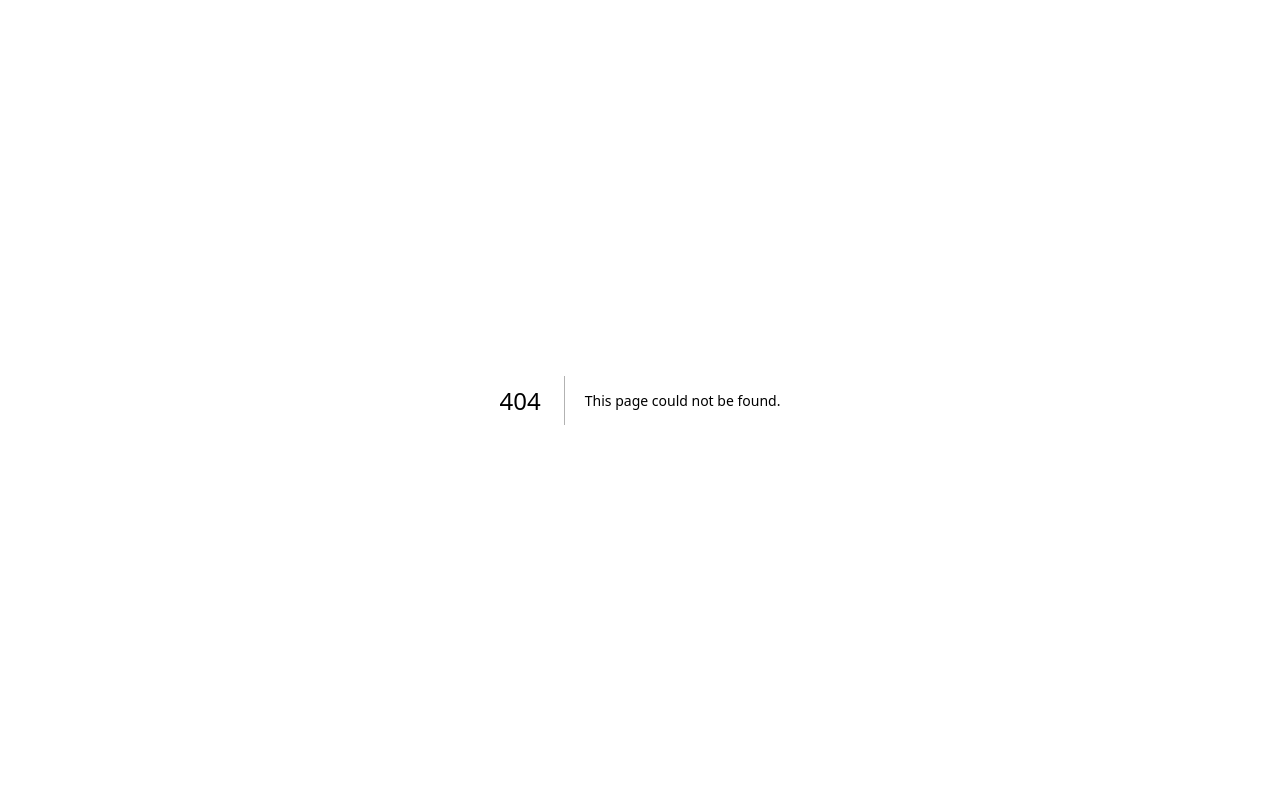
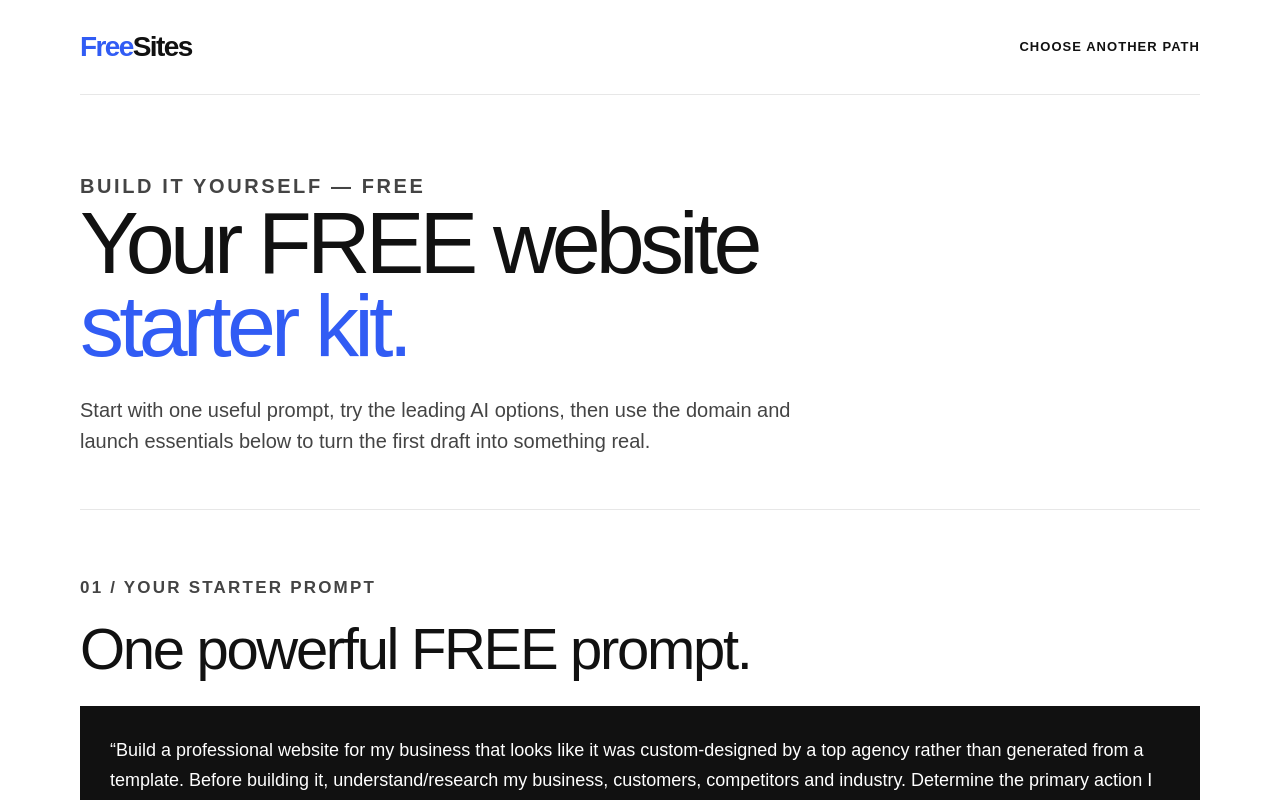
Before and after one commit to lapideas-ai/freesites-com, a Next.js app: page /diy in a window 1280 px wide. Before the commit this address had no page. Shown: the top 800 px of the page. Built offline with nearby package versions, Linux system fonts and the light colour scheme.

Commit message:
Add DIY starter kit page

```diff
--- /dev/null
+++ b/src/app/diy/page.tsx
@@ -0,0 +1,12 @@
+import type { Metadata } from "next";
+import "../funnel.css";
+import DiyClient from "./diy-client";
+
+export const metadata: Metadata = {
+  title: "FREE Website Starter Kit — FreeSites",
+  description: "A FREE website starter prompt, leading AI options, domain guide and launch checklist from FreeSites.",
+};
+
+export default function DiyPage() {
+  return <DiyClient />;
+}
```
